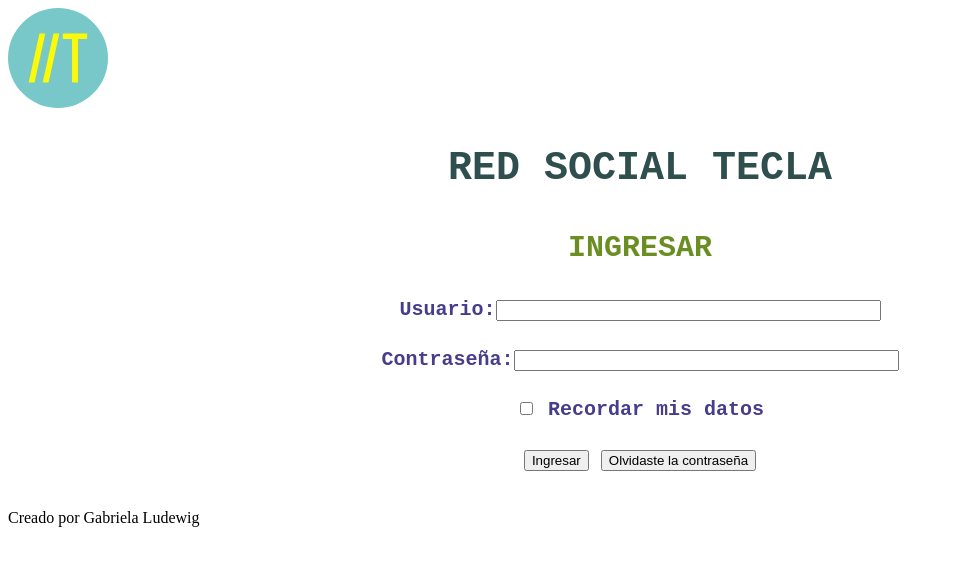
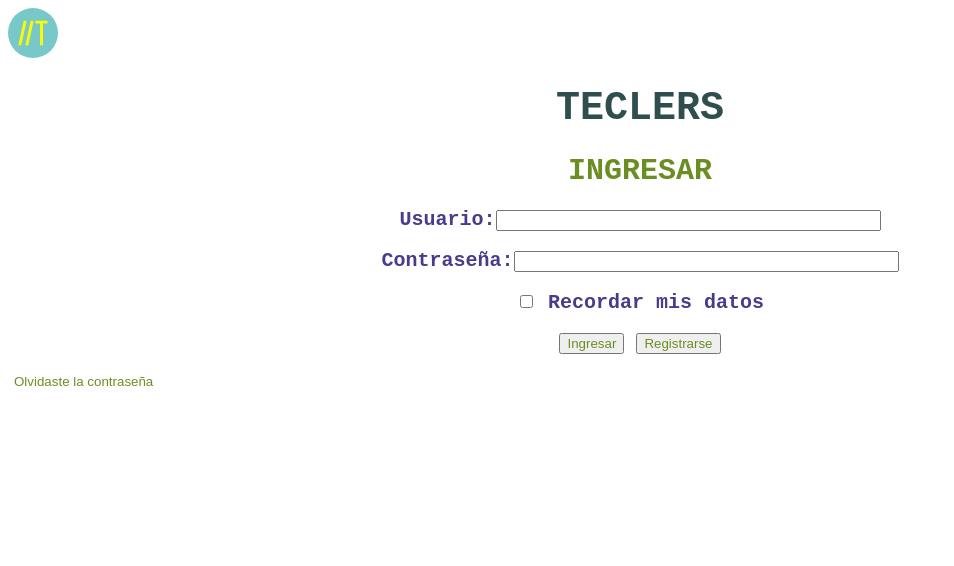
Before and after one commit to GabyLudewig/Teclers, a plain HTML site: page index.html in a window 1280 px wide. Shown: the whole page, without its empty margins (0-954 px from the left). Drawn offline with Linux system fonts and the light colour scheme.

Commit message:
Detalles

```diff
--- a/index.html
+++ b/index.html
@@ -13,17 +13,17 @@
         <img class="logo" src="./img/logo.jpg" alt="Logo">
     </nav>
     <main>
-        <h1>RED SOCIAL TECLA</h1>
+        <h1>TECLERS</h1>
         <H2>INGRESAR</H2>
         <p>Usuario:<input type="text" size="45" maxlength="90"  name="usuario"></p>
         <p>Contraseña:<input type="password" size="45" maxlength="90" name="contraseña"></p>
         <p><input type="checkbox" name="recordarme" id="1"> Recordar mis datos</p>
         <button type="submit">Ingresar</button>
-        <button type="submit">Olvidaste la contraseña</button>
+        <button type="submit">Registrarse</button>
     </main>
     <footer>
         <br>
-        <P>Creado por Gabriela Ludewig</P>
+        <button id="restablecer" type="submit">Olvidaste la contraseña</button>
     </footer>
 </body>
 </html>
--- a/style.css
+++ b/style.css
@@ -1,28 +1,32 @@
 .logo {
-
-    height: 100px;
-    width: 100px;
+    height: 50px;
+    width: 50px;
     border-radius: 50%;
-
 }
 
 h1 {
 color: darkslategrey;
-
 }
 
 h2 {
     color: olivedrab;
-
 }
 
 main {
-
-    line-height: 1.5;
+    line-height: 1.0;
     text-align: center;
     font-family: 'Courier New', Courier, monospace;
     color: darkslateblue;
     font-size: 20px;
     font-weight: bold;
+}
 
+button {
+    color: olivedrab;
 }
+
+#restablecer {
+    border: none;
+    outline: none;
+    background: none;
+}
```
